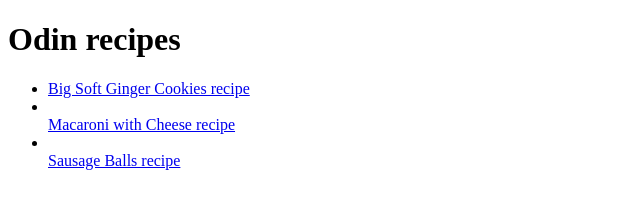
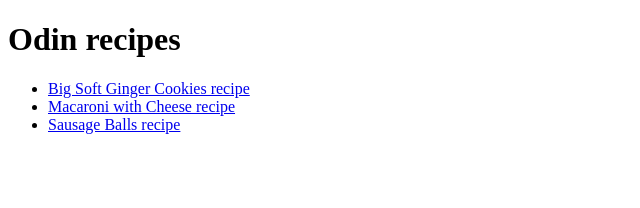
Before and after one commit to bastiangperez/odin-recipes, a plain HTML site: page index.html in a window 1280 px wide. Shown: the whole page, without its empty margins (0-640 px from the left). Drawn offline with Linux system fonts and the light colour scheme.

Commit message:
With List index

```diff
--- a/index.html
+++ b/index.html
@@ -9,8 +9,8 @@
         <h1>Odin recipes</h1>
         <ul>
             <li><a href="recipes/gingercookies.html">Big Soft Ginger Cookies recipe</a></li>
-            <li></li><a href="recipes/macaroni.html">Macaroni with Cheese recipe</a></li>
-            <li></li><a href="recipes/sausage.html">Sausage Balls recipe</a></li>
+            <li><a href="recipes/macaroni.html">Macaroni with Cheese recipe</a></li>
+            <li><a href="recipes/sausage.html">Sausage Balls recipe</a></li>
         </ul>
 
     </body>
```
